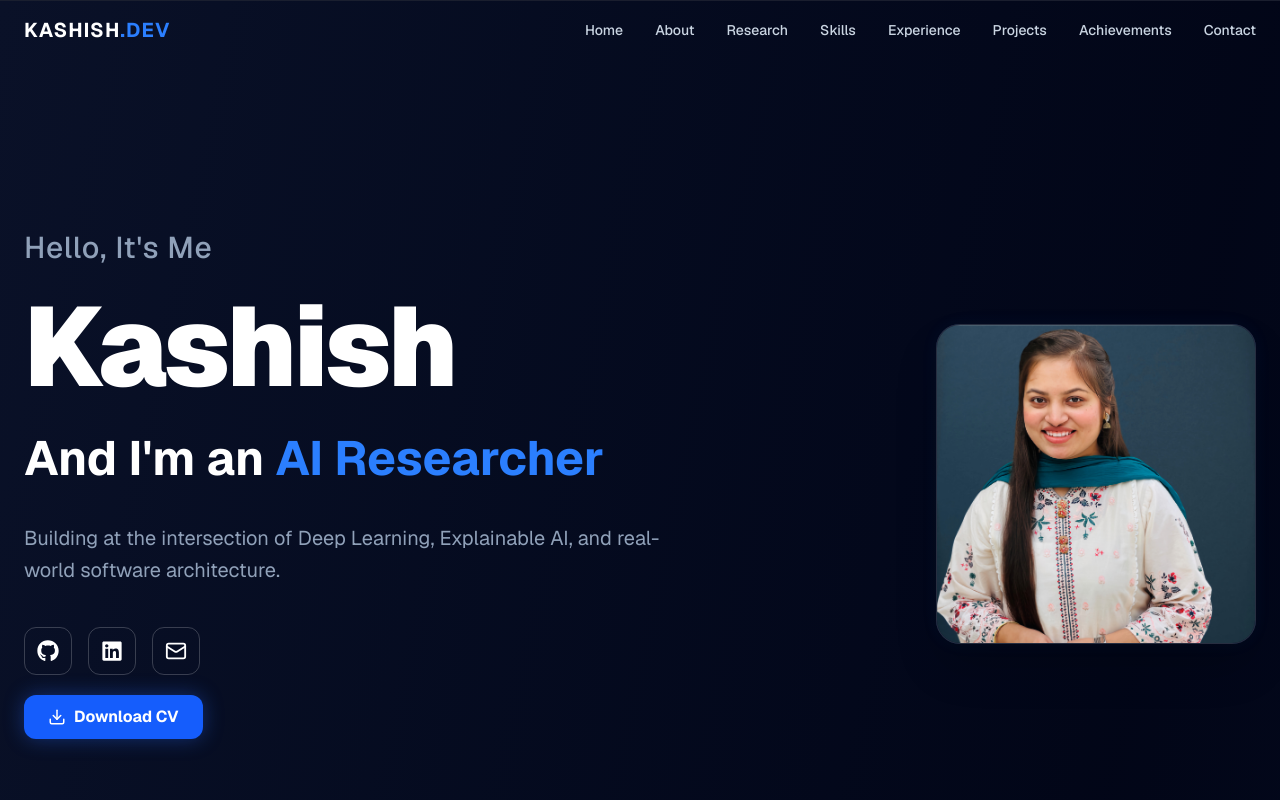
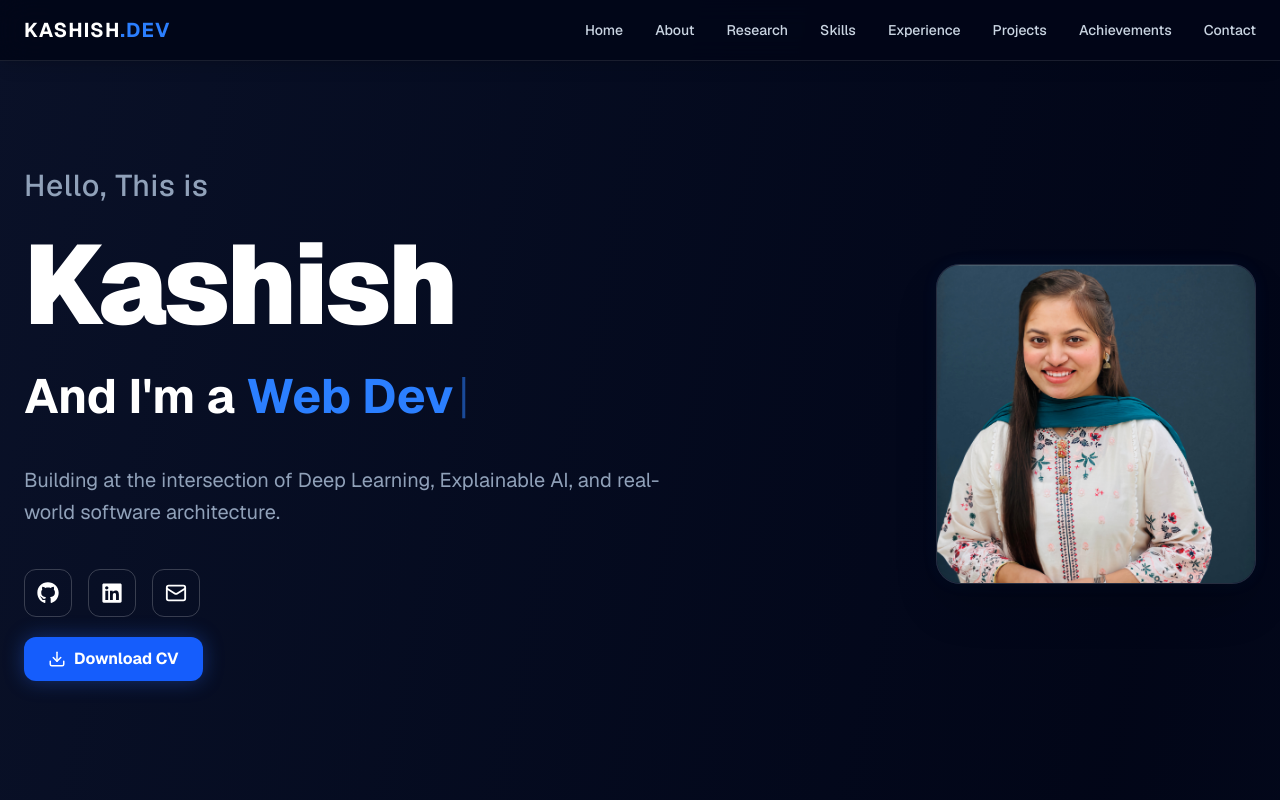
Before and after one commit to KashishTheCoder/portfolio, a Next.js app in the folder my-portfolio/: page / in a window 1280 px wide. Shown: the top 800 px of the page. Built offline with nearby package versions, Linux system fonts and the light colour scheme.

Commit message:
Make animated title

```diff
--- a/my-portfolio/app/page.tsx
+++ b/my-portfolio/app/page.tsx
@@ -11,6 +11,34 @@ import { FaGithub, FaLinkedin } from 'react-icons/fa';
 const Portfolio = () => {
   const [mounted, setMounted] = useState(false);
   const [isMobileMenuOpen, setIsMobileMenuOpen] = useState(false);
+
+  // --- TYPING EFFECT STATES ---
+  const [titleIndex, setTitleIndex] = useState(0);
+  const [currentText, setCurrentText] = useState('');
+  const [isDeleting, setIsDeleting] = useState(false);
+
+  // --- TYPING EFFECT LOGIC ---
+  useEffect(() => {
+    const titles = ["AI Researcher", "Web Developer", "AI/ML Engineer", "WordPress Developer", "Deep Learning Engineer"];
+    const typeSpeed = isDeleting ? 50 : 100; // 50ms for deleting, 100ms for typing
+    const currentFullText = titles[titleIndex];
+
+    const timer = setTimeout(() => {
+      if (!isDeleting && currentText === currentFullText) {
+        // Pause at the end of the word before starting to delete
+        setTimeout(() => setIsDeleting(true), 1500);
+      } else if (isDeleting && currentText === '') {
+        // Move to the next word once fully deleted
+        setIsDeleting(false);
+        setTitleIndex((prev) => (prev + 1) % titles.length);
+      } else {
+        // Add or remove a character
+        setCurrentText(currentFullText.substring(0, currentText.length + (isDeleting ? -1 : 1)));
+      }
+    }, typeSpeed);
+
+    return () => clearTimeout(timer);
+  }, [currentText, isDeleting, titleIndex]);
 
   useEffect(() => setMounted(true), []);
 
@@ -148,7 +176,7 @@ const Portfolio = () => {
       `}} />
 
       {/* Navigation */}
-      <nav className="fixed top-0 left-0 w-full z-50 backdrop-blur-md bg-slate-950/90 border-b border-white/10 shadow-lg"></nav>
+      <nav className="fixed top-0 left-0 w-full z-50 backdrop-blur-md bg-slate-950/90 border-b border-white/10 shadow-lg">
         <div className="max-w-7xl mx-auto px-6 py-4 flex justify-between items-center relative">
           <a href="#home" className="text-xl font-bold tracking-wider text-white">
             KASHISH<span className="text-blue-500">.DEV</span>
@@ -188,6 +216,7 @@ const Portfolio = () => {
             <a href="#contact" onClick={() => setIsMobileMenuOpen(false)} className="text-lg font-medium hover:text-blue-400 transition text-blue-400">Contact</a>
           </div>
         )}
+      </nav>
 
       {/* Hero Section (Home) */}
       <section id="home" className="relative pt-24 pb-12 px-6 max-w-7xl mx-auto flex flex-col-reverse lg:flex-row items-center justify-between gap-8 min-h-[90vh] lg:min-h-screen">
@@ -211,12 +240,15 @@ const Portfolio = () => {
 
         {/* Text Content */}
           <div className="flex-1 space-y-6 text-center lg:text-left z-10 max-w-3xl">
-            <h2 className="text-xl md:text-3xl text-slate-400 font-medium tracking-wide">Hello, It&apos;s Me</h2>
+            <h2 className="text-xl md:text-3xl text-slate-400 font-medium tracking-wide mt-12 md:mt-0">Hello, This is</h2>
             <h1 className="text-6xl md:text-8xl lg:text-[7rem] font-black tracking-tight text-white leading-none">
               Kashish
             </h1>
-            <h3 className="text-3xl md:text-4xl lg:text-5xl font-bold text-white pt-2">
-              And I&apos;m an <span className="text-blue-500">AI Researcher</span>
+
+            {/* Animated Typing Title */}
+            <h3 className="text-3xl md:text-4xl lg:text-5xl font-bold text-white pt-2 min-h-[40px] md:min-h-[48px] lg:min-h-[60px]">
+              And I&apos;m a{currentText.match(/^[AEIOU]/) ? 'n' : ''} <span className="text-blue-500">{currentText}</span>
+              <span className="text-blue-500 animate-pulse font-light ml-1">|</span>
             </h3>
 
             <p className="text-lg md:text-xl text-slate-400 leading-relaxed max-w-2xl mx-auto lg:mx-0 pt-4">
@@ -318,7 +350,7 @@ const Portfolio = () => {
       </section>
 
       {/* Tech Stack */}
-<     section id="skills" className="py-16 px-6 max-w-7xl mx-auto scroll-mt-24">
+      <section id="skills" className="py-16 px-6 max-w-7xl mx-auto scroll-mt-24">
         <h3 className="text-3xl font-bold text-white mb-10 flex items-center gap-3"><Layers size={32} className="text-blue-500"/> Tech Stack</h3>
         <div className="grid grid-cols-1 md:grid-cols-3 gap-8">
           {Object.entries(skills).map(([category, items]) => (
```
